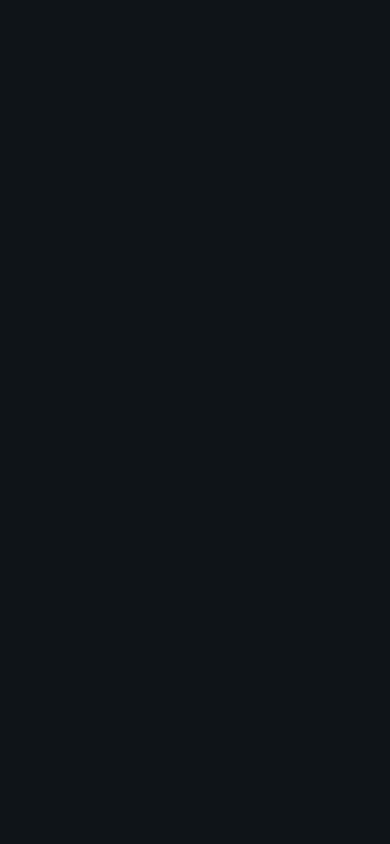
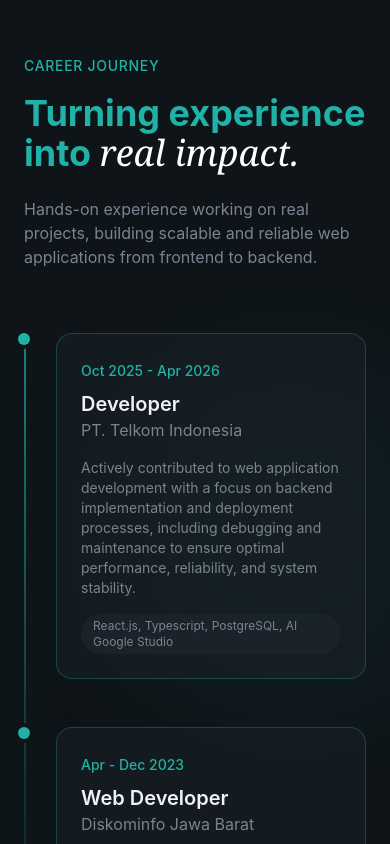
Before and after one commit to aduf2907/dev-portofolio, a React (Vite) app: page / in a window 390 px wide. Shown: the part 7880-8724 px from the top of the page. Before the commit the page ends 7805 px from the top, so only its background shows below. Built offline with nearby package versions, Linux system fonts and the light colour scheme.

Commit message:
add experience section

```diff
--- a/src/sections/Experience.jsx
+++ b/src/sections/Experience.jsx
@@ -1,5 +1,123 @@
+const experiences = [
+  {
+    period: "Oct 2025 - Apr 2026",
+    role: "Developer",
+    company: "PT. Telkom Indonesia",
+    description:
+      "Actively contributed to web application development with a focus on backend implementation and deployment processes, including debugging and maintenance to ensure optimal performance, reliability, and system stability.",
+    technologies: ["React.js, Typescript, PostgreSQL, AI Google Studio"],
+    current: false,
+  },
+  {
+    period: "Apr - Dec 2023",
+    role: "Web Developer",
+    company: "Diskominfo Jawa Barat",
+    description:
+      "Developed and maintained the ITSO web application using Laravel, including debugging and performance optimization to ensure system stability and reliability.",
+    technologies: ["Laravel, PostgreSQL, Bootstrap"],
+    current: false,
+  },
+];
+
 const Experience = () => {
-  return <section></section>;
+  return (
+    <section id="experience" className="py-32 relative overflow-hidden">
+      <div
+        className="absolute top-1/2 left-1/4 w-96
+       h-96 bg-primary/5 rounded-full blur-3xl -translate-y-1/2"
+      />
+
+      <div className="container mx-auto px-6 relative z-10">
+        {/* Section Header */}
+        <div className="max-w-3xl mb-16">
+          <span
+            className="text-secondary-foreground text-sm
+           font-medium tracking-wider uppercase animate-fade-in"
+          >
+            Career Journey
+          </span>
+          <h2
+            className="text-4xl md:text-5xl font-bold
+           mt-4 mb-6 animate-fade-in animation-delay-100
+            text-secondary-foreground"
+          >
+            Turning experience into{" "}
+            <span className="font-serif italic font-normal text-white">
+              {" "}
+              real impact.
+            </span>
+          </h2>
+
+          <p
+            className="text-muted-foreground
+           animate-fade-in animation-delay-200"
+          >
+            Hands-on experience working on real projects, building scalable and
+            reliable web applications from frontend to backend.
+          </p>
+        </div>
+
+        {/* Timeline */}
+        <div className="relative">
+          <div className="timeline-glow absolute left-0 md:left-1/2 top-0 bottom-0 w-0.5 bg-linear-to-b from-primary/70 via-primary/30 to-transparent md:-translate-x-1/2 shadow-[0_0_25px_rgba(32,178,166,0.8)]" />
+
+          {/* Experience Items */}
+          <div className="space-y-12">
+            {experiences.map((exp, idx) => (
+              <div
+                key={idx}
+                className="relative grid md:grid-cols-2 gap-8 animate-fade-in"
+                style={{ animationDelay: `${(idx + 1) * 150}ms` }}
+              >
+                {/* Timeline Dot */}
+                <div className="absolute left-0 md:left-1/2 top-0 w-3 h-3 bg-primary rounded-full -translate-x-1/2 ring-4 ring-background z-10">
+                  {exp.current && (
+                    <span className="absolute inset-0 rounded-full bg-primary animate-ping opacity-75" />
+                  )}
+                </div>
+
+                {/* Content */}
+                <div
+                  className={`pl-8 md:pl-0 ${
+                    idx % 2 === 0
+                      ? "md:pr-16 md:text-right"
+                      : "md:col-start-2 md:pl-16"
+                  }`}
+                >
+                  <div
+                    className={`glass p-6 rounded-2xl border border-primary/30 hover:border-primary/50 transition-all duration-500`}
+                  >
+                    <span className="text-sm text-primary font-medium">
+                      {exp.period}
+                    </span>
+                    <h3 className="text-xl font-semibold mt-2">{exp.role}</h3>
+                    <p className="text-muted-foreground">{exp.company}</p>
+                    <p className="text-sm text-muted-foreground mt-4">
+                      {exp.description}
+                    </p>
+                    <div
+                      className={`flex flex-wrap gap-2 mt-4 ${
+                        idx % 2 === 0 ? "md:justify-end" : ""
+                      }`}
+                    >
+                      {exp.technologies.map((tech, techIdx) => (
+                        <span
+                          key={techIdx}
+                          className="px-3 py-1 bg-surface text-xs rounded-full text-muted-foreground"
+                        >
+                          {tech}
+                        </span>
+                      ))}
+                    </div>
+                  </div>
+                </div>
+              </div>
+            ))}
+          </div>
+        </div>
+      </div>
+    </section>
+  );
 };
 
 export default Experience;
```
